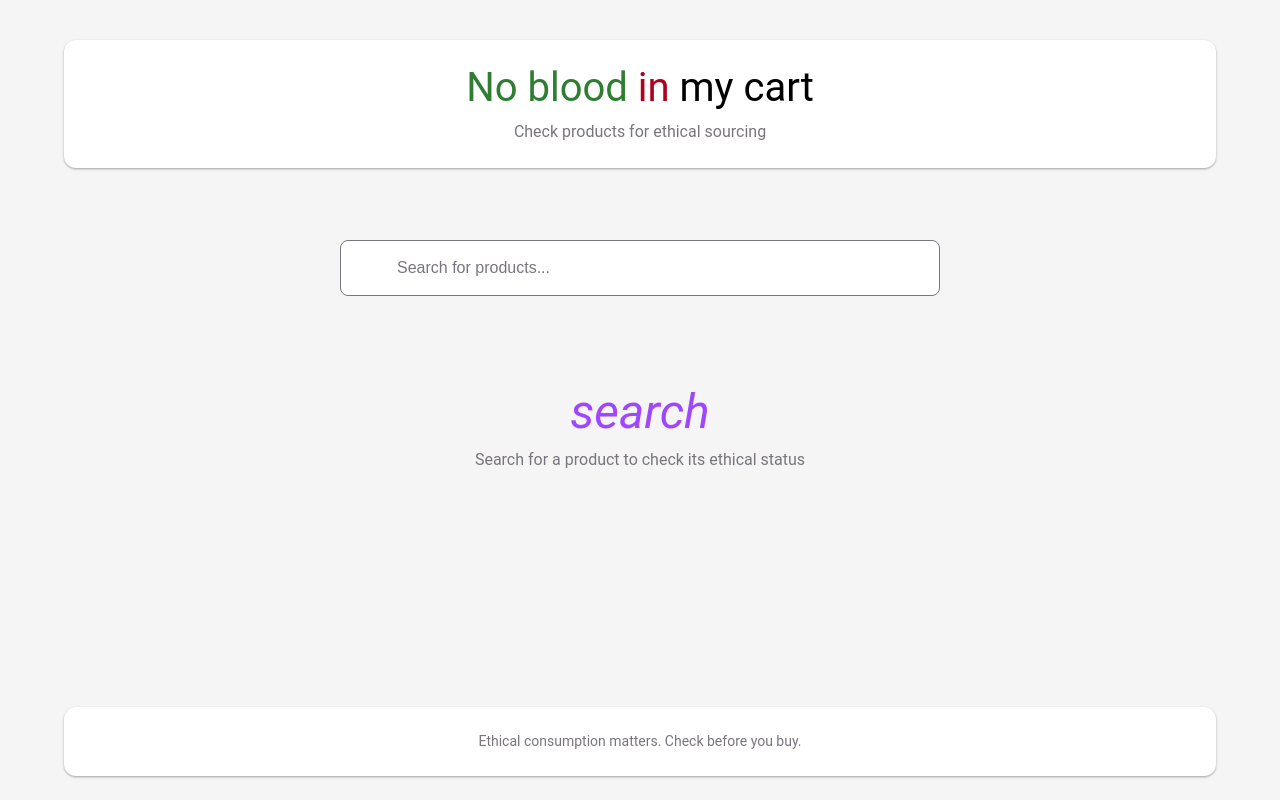
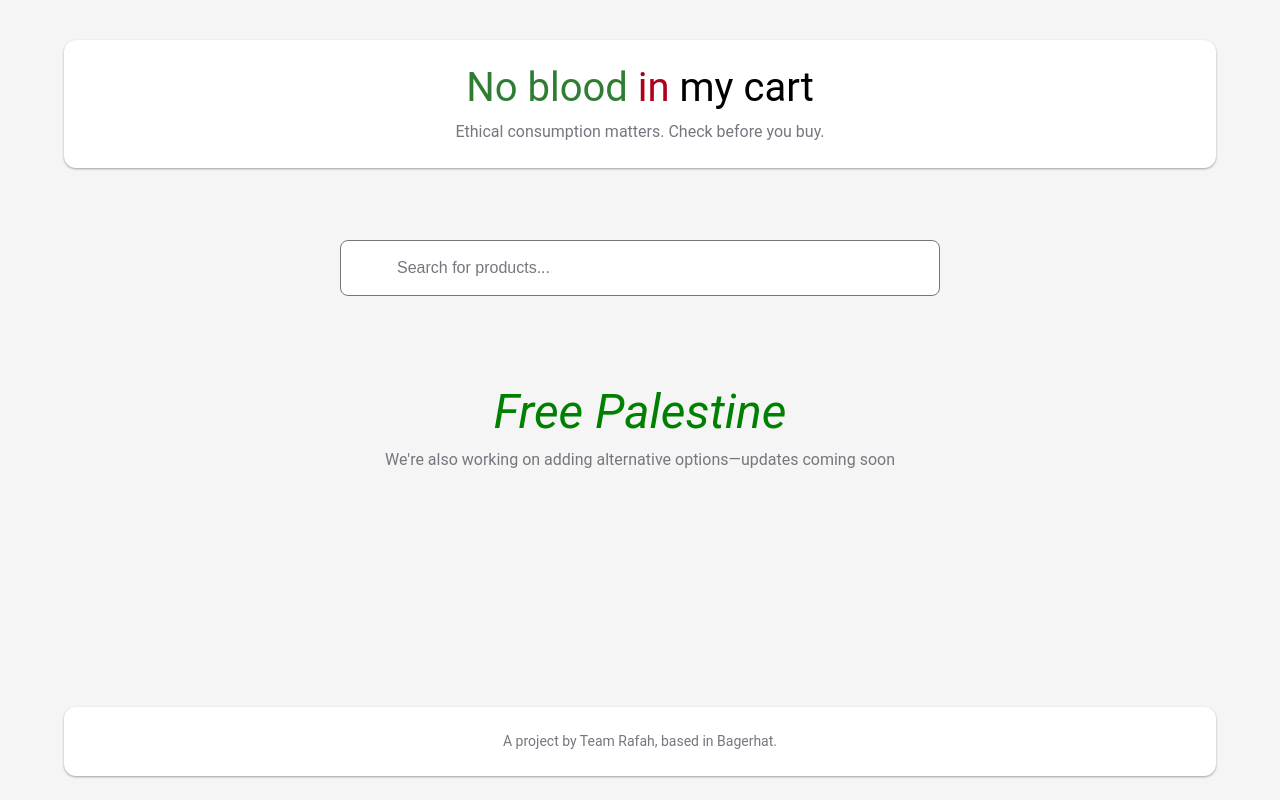
Before and after one commit to AmraManush/freepalestine.github.io, a SvelteKit app: page / in a window 1280 px wide. Built offline with nearby package versions, Linux system fonts and the light colour scheme.

Commit message:
✅ Fixed asset paths and pushed full build

```diff
--- a/src/routes/+page.svelte
+++ b/src/routes/+page.svelte
@@ -34,7 +34,7 @@
       <span class="TitreRed">in</span>
       <span class="TitreBlack">my cart</span>
     </h1>
-    <p class="app-subtitle">Check products for ethical sourcing</p>
+    <p class="app-subtitle">Ethical consumption matters. Check before you buy.</p>
   </header>
 
   <main class="main-content">
@@ -50,14 +50,14 @@
       </div>
     {:else}
       <div class="empty-state">
-        <i class="material-icons">search</i>
-        <p>Search for a product to check its ethical status</p>
+        <i class="material-icons">Free Palestine</i>
+        <p>We're also working on adding alternative options—updates coming soon</p>
       </div>
     {/if}
   </main>
 
   <footer class="app-footer">
-    <p>Ethical consumption matters. Check before you buy.</p>
+    <p>A project by Team Rafah, based in Bagerhat.</p>
   </footer>
 
   <!-- <Fab icon="info" on:click={showAbout} /> -->
@@ -83,7 +83,7 @@
 
   .empty-state .material-icons {
     font-size: 3rem;
-    color: var(--primary-light);
+    color: green;
     margin-bottom: 1rem;
   }
 
--- a/svelte.config.js
+++ b/svelte.config.js
@@ -5,10 +5,10 @@ const config = {
     adapter: adapter({
       pages: 'docs',
       assets: 'docs',
-      fallback: '200.html' // Optional
+      fallback: '200.html'
     }),
     paths: {
-      base: '/my-boycott' // Ensure this matches your repository name
+      base: '/my-boycott'
     }
   }
 };
```
Also changed, not shown: 18 other files (tests, documents, lock files or other folders).
